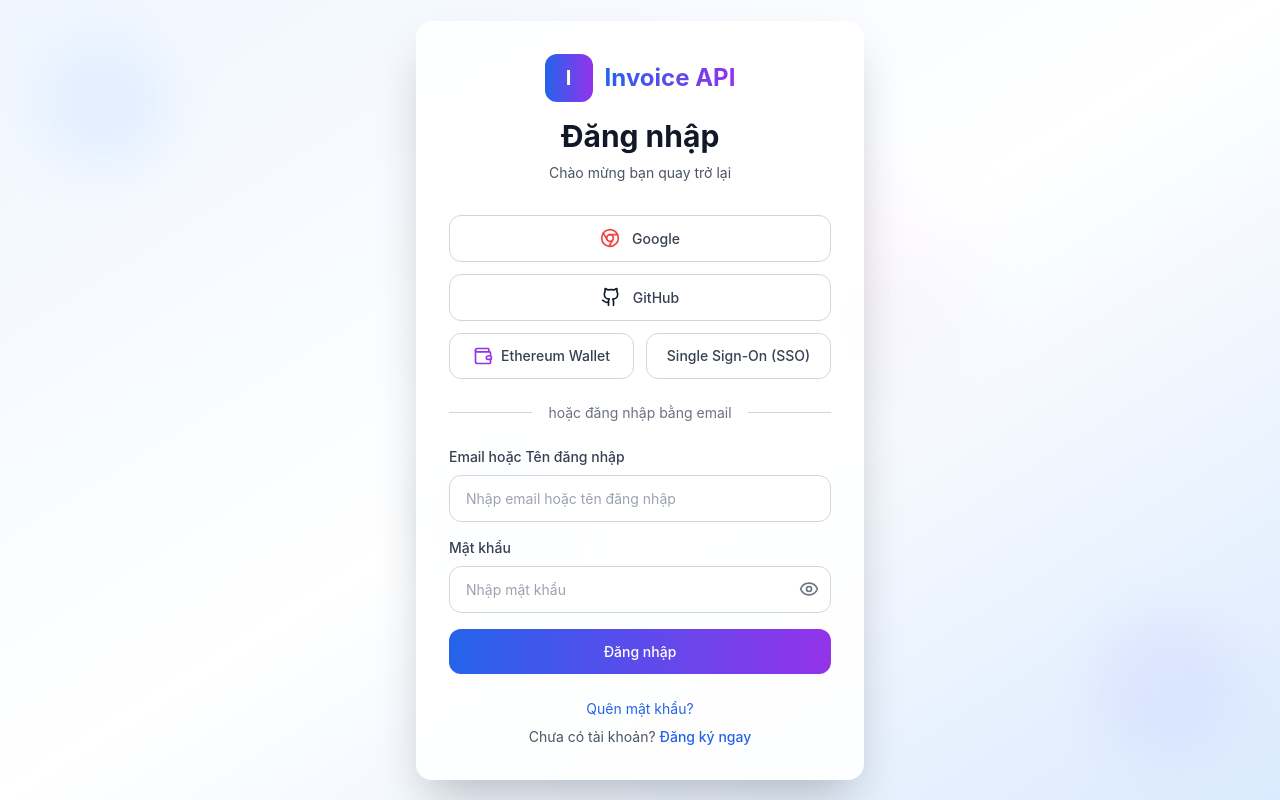
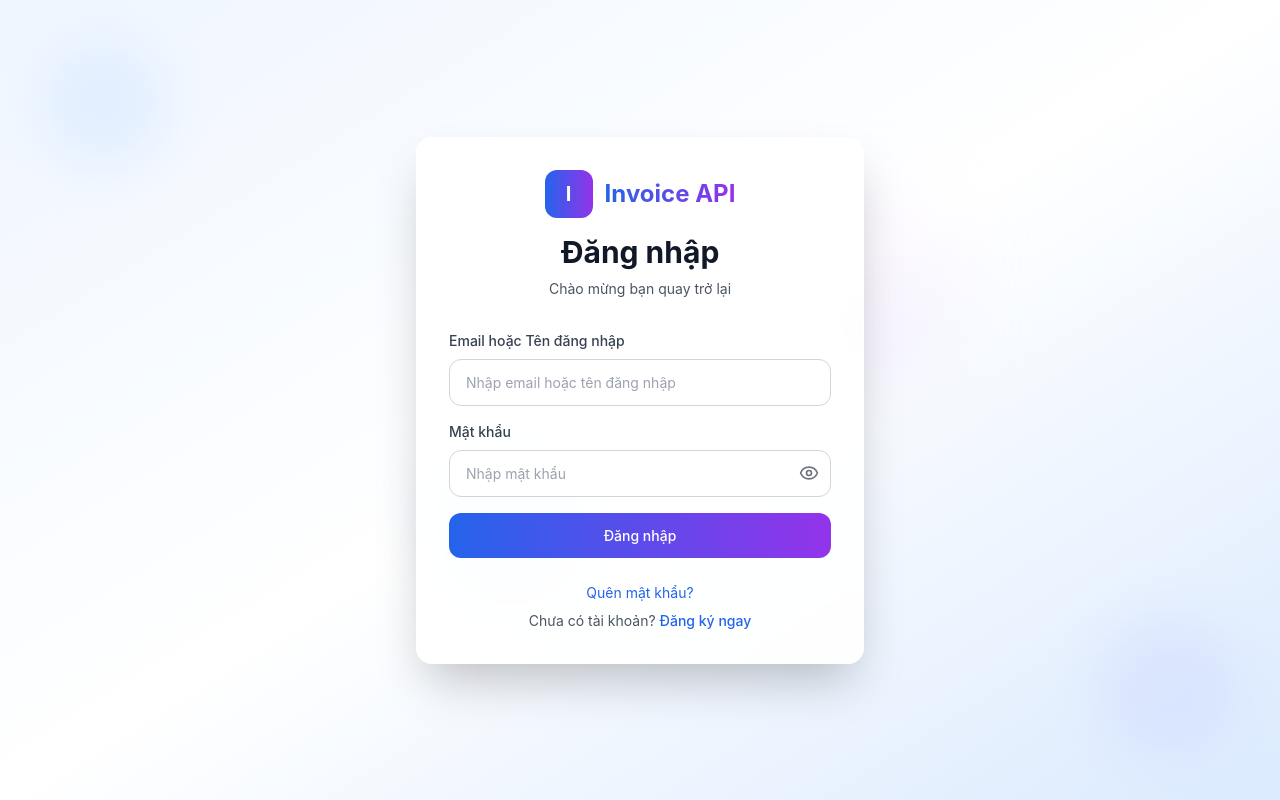
Before and after one commit to nguyenhoangtamm/Invoice-Web, a React (Vite) app: page /login in a window 1280 px wide. Built offline with nearby package versions, Linux system fonts and the light colour scheme.

Commit message:
feat: comment out social login and register sections for future implementation

```diff
--- a/src/pages/Login.tsx
+++ b/src/pages/Login.tsx
@@ -94,7 +94,7 @@
                 </div>
 
                 {/* Social login buttons */}
-                <div className="space-y-3 mb-6">
+                {/* <div className="space-y-3 mb-6">
                     <button
                         onClick={handleGoogleLogin}
                         className="w-full flex items-center justify-center gap-3 px-4 py-3 border border-gray-300 rounded-xl hover:bg-gray-50 transition-colors duration-200"
@@ -127,17 +127,17 @@
                             <span className="font-medium text-gray-700 text-sm">Single Sign-On (SSO)</span>
                         </button>
                     </div>
-                </div>
+                </div> */}
 
                 {/* Divider */}
-                <div className="relative mb-6">
+                {/* <div className="relative mb-6">
                     <div className="absolute inset-0 flex items-center">
                         <div className="w-full border-t border-gray-300"></div>
                     </div>
                     <div className="relative flex justify-center text-sm">
                         <span className="px-4 bg-white text-gray-500">hoặc đăng nhập bằng email</span>
                     </div>
-                </div>
+                </div> */}
 
                 {/* Error message */}
                 {error && (
--- a/src/pages/Register.tsx
+++ b/src/pages/Register.tsx
@@ -146,7 +146,7 @@
                 </div>
 
                 {/* Social register buttons */}
-                <div className="space-y-3 mb-6">
+                {/* <div className="space-y-3 mb-6">
                     <button
                         onClick={handleGoogleRegister}
                         className="w-full flex items-center justify-center gap-3 px-4 py-3 border border-gray-300 rounded-xl hover:bg-gray-50 transition-colors duration-200"
@@ -179,17 +179,17 @@
                             <span className="font-medium text-gray-700 text-xs">SSO</span>
                         </button>
                     </div>
-                </div>
+                </div> */}
 
                 {/* Divider */}
-                <div className="relative mb-6">
+                {/* <div className="relative mb-6">
                     <div className="absolute inset-0 flex items-center">
                         <div className="w-full border-t border-gray-300"></div>
                     </div>
                     <div className="relative flex justify-center text-sm">
                         <span className="px-4 bg-white text-gray-500">hoặc đăng ký bằng email</span>
                     </div>
-                </div>
+                </div> */}
 
                 {/* Error message */}
                 {error && (
```
Also changed, not shown: 1 other file (tests, documents, lock files or other folders).
